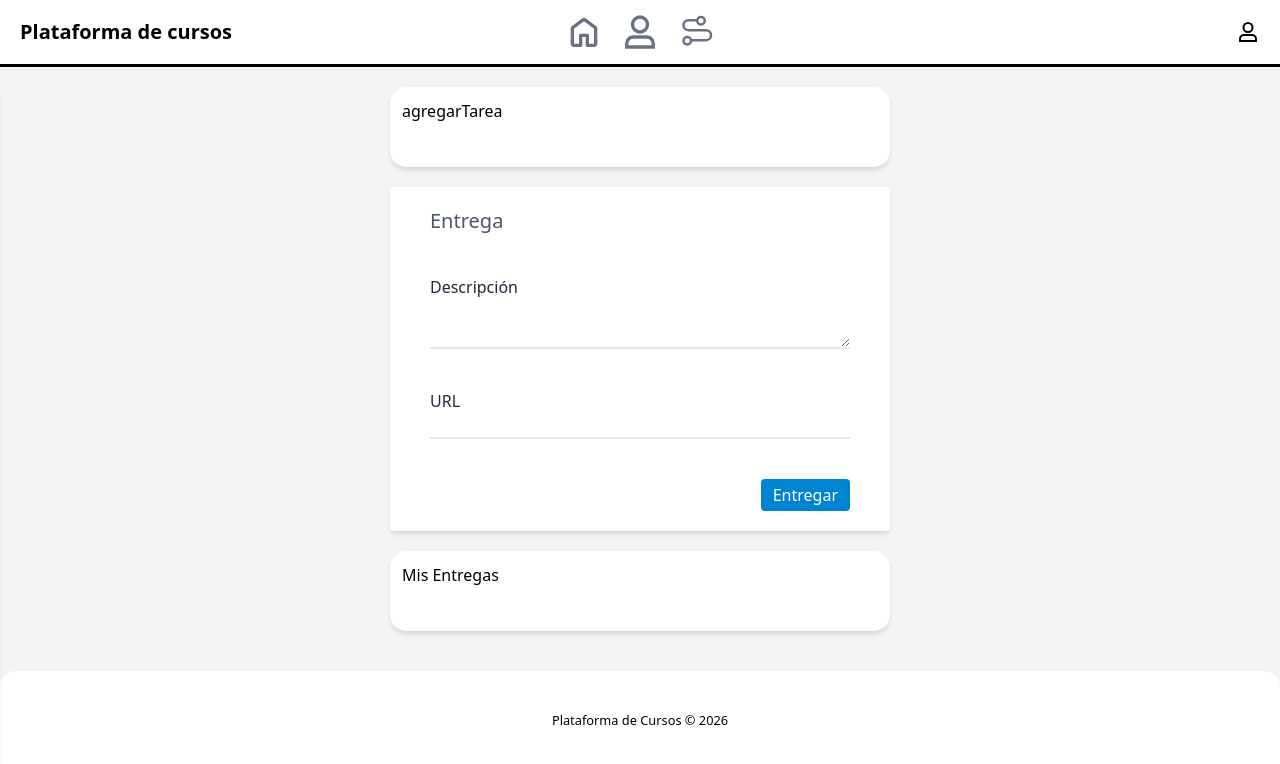
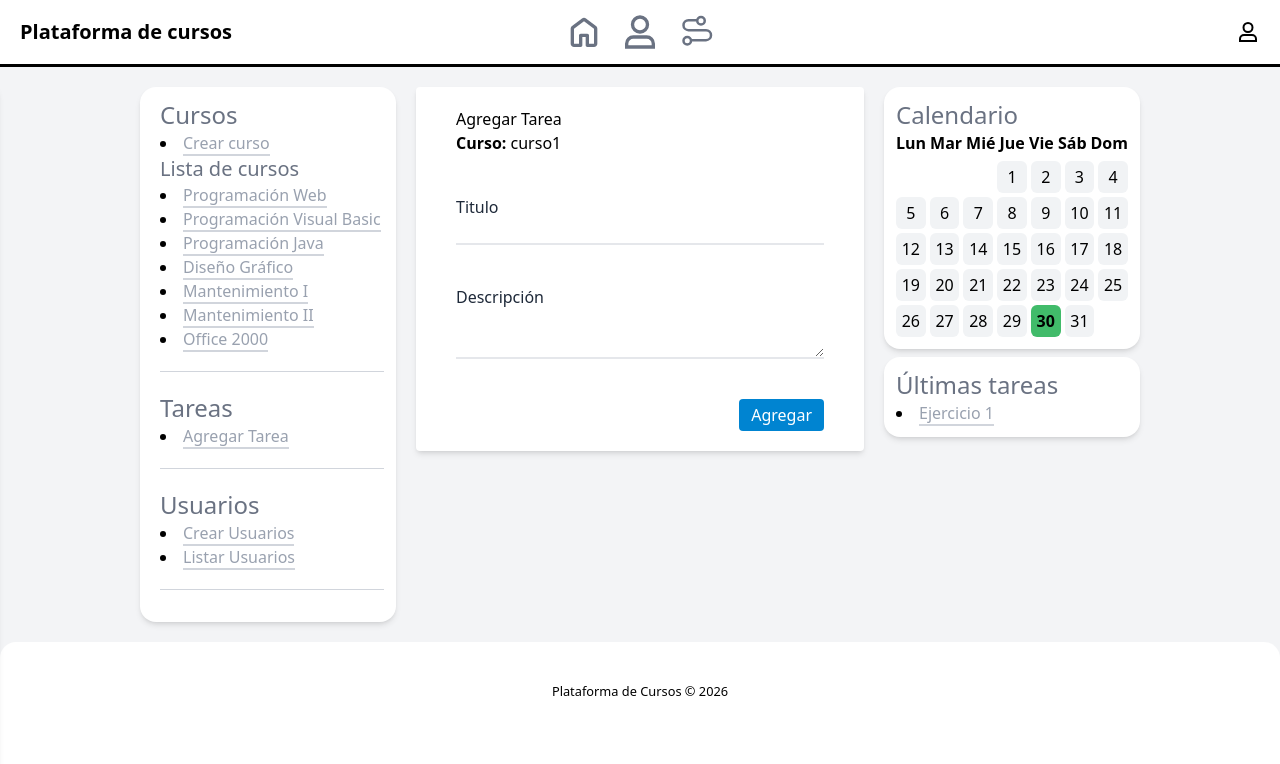
Before and after one commit to Elias288/Plataforma-de-Estudio, a React (Vite) app in the folder frontend/: page /cursos/curso1/agregarTarea in a window 1280 px wide. Shown: the top 764 px of the page. Built offline with nearby package versions, Linux system fonts and the light colour scheme.

Commit message:
style(Frontend): Agregar Tarea a curso

```diff
--- a/frontend/src/layouts/LeftBar.tsx
+++ b/frontend/src/layouts/LeftBar.tsx
@@ -5,7 +5,7 @@ const LeftBar = () => {
   return (
     <nav className="left__bar h-full">
       <CardStyled className="h-full md:pl-5">
-        <div className="cursos">
+        <div className="cursos border-b border-gray-300 pb-5 mb-5">
           <h2 className="text-2xl text-gray-500">Cursos</h2>
 
           <ul className="list-disc list-inside">
@@ -40,9 +40,16 @@ const LeftBar = () => {
           </ul>
         </div>
 
-        <hr className="border-gray-300 my-5" />
+        <div className="usuarios border-b border-gray-300 pb-5 mb-5">
+          <h2 className="text-2xl text-gray-500">Tareas</h2>
+          <ul className="list-disc list-inside">
+            <li>
+              <LinkStyled to="/cursos/curso1/agregarTarea">Agregar Tarea</LinkStyled>
+            </li>
+          </ul>
+        </div>
 
-        <div className="usuarios">
+        <div className="usuarios border-b border-gray-300 pb-5 mb-5">
           <h2 className="text-2xl text-gray-500">Usuarios</h2>
 
           <ul className="list-disc list-inside">
--- /dev/null
+++ b/frontend/src/pages/Tareas/AgregarTarea.page.tsx
@@ -0,0 +1,32 @@
+import FormStyled from '@/components/styles/Form.style';
+import { FormLabel, FormTextArea } from '@/components/styles/FormLabel.style';
+import { useParams } from 'react-router-dom';
+
+const AgregarTarea = () => {
+  let params = useParams();
+
+  return (
+    <div className="flex flex-col gap-5">
+      <FormStyled>
+        <div>
+          <h2>Agregar Tarea</h2>
+          <p>
+            <strong>Curso: </strong> {params.cursoId}
+          </p>
+        </div>
+
+        <FormLabel inputId="title" inputName="titulo" labelText="Titulo" />
+
+        <FormTextArea inputId="description" inputName="descripcion" labelText="Descripción" />
+
+        <div className="flex justify-end text-sky-600 ">
+          <button className="bg-sky-600 rounded-sm text-white px-3 py-1 cursor-pointer">
+            Agregar
+          </button>
+        </div>
+      </FormStyled>
+    </div>
+  );
+};
+
+export default AgregarTarea;
--- a/frontend/src/routes/AppRouter.tsx
+++ b/frontend/src/routes/AppRouter.tsx
@@ -9,6 +9,7 @@ import CursosPage from '@/pages/Cursos/Cursos.page';
 import InfoCurso from '@/pages/Cursos/InfoCurso.page';
 import TareaPage from '@/pages/Tareas/Tarea.page';
 import BarsLayout from '@/layouts/BarsLayout';
+import AgregarTarea from '@/pages/Tareas/AgregarTarea.page';
 
 const AppRouter = () => {
   return (
@@ -21,6 +22,7 @@ const AppRouter = () => {
               <Route index element={<CursosPage option="listar" />} />
               <Route path=":cursoId">
                 <Route index element={<InfoCurso />} />
+                <Route path="agregarTarea" element={<AgregarTarea />} />
               </Route>
             </Route>
           </Route>
```
